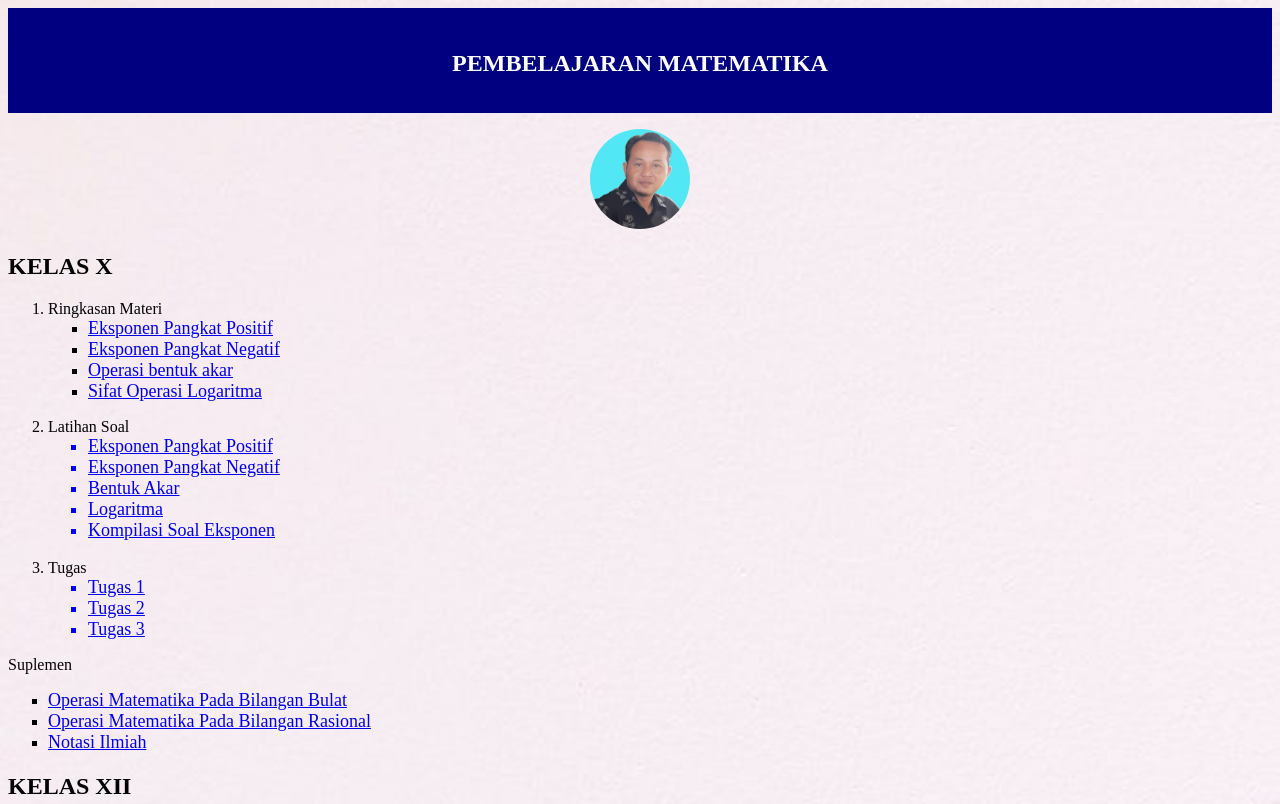
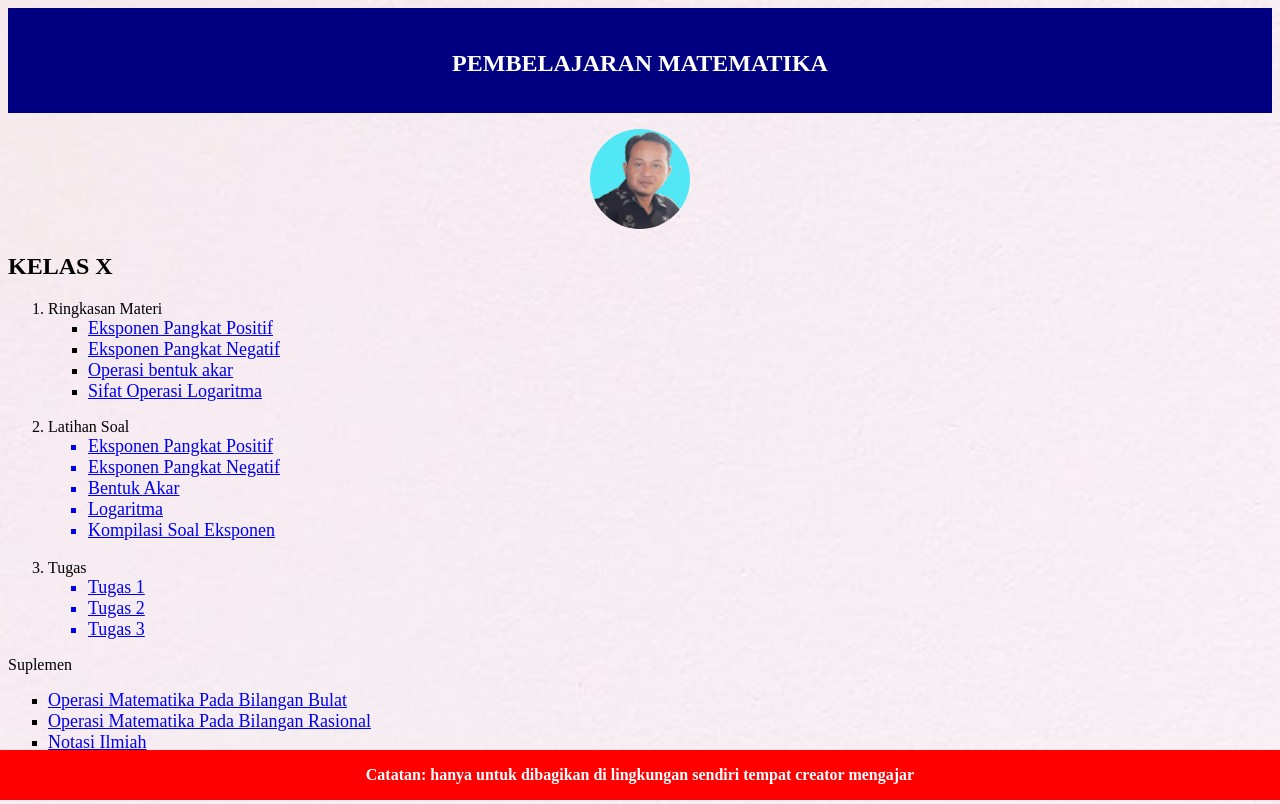
Before and after one commit to irwan-aps/Matematrik, a plain HTML site: page index.html in a window 1280 px wide. Shown: the top 804 px of the page. Drawn offline with Linux system fonts and the light colour scheme.

Commit message:
Update index.html

```diff
--- a/index.html
+++ b/index.html
@@ -64,6 +64,21 @@ Suplemen
 </ol>
 Suplemen
     <a href="identitas trigonometri.pdf" target="_blank"><font size="4"><li>Identitas Trigonometri</font></a>
+     <style>
+.footer {
+  position: fixed;
+  left: 0;
+  bottom: 0;
+  width: 100%;
+  background-color: red;
+  color: white;
+  text-align: center;
+}
+</style>
+
+<div class="footer">
+  <p><b>Catatan: hanya untuk dibagikan di lingkungan sendiri tempat creator mengajar</b></p>
+</div>
 </body>
 
 </html>
```
